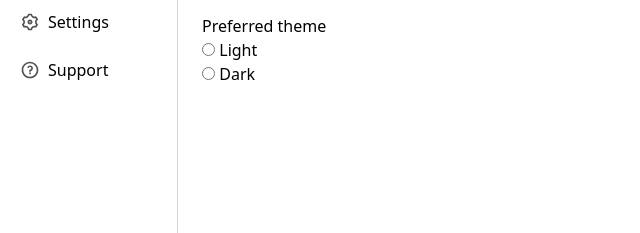
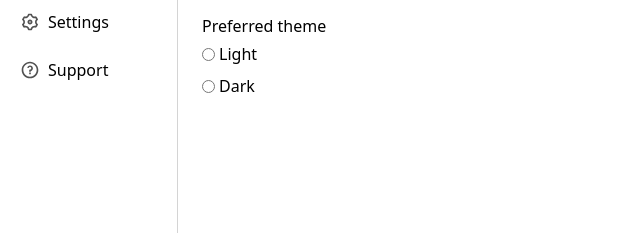
Before and after one commit to masayaShinoda/pharmacy_inventory_system, a Django app: template demo/templates/settings.html in a window 1280 px wide. Shown: the part 138-371 px from the top of the page, without its empty margins (0-640 px from the left). Run offline with Django 4.2, Linux system fonts and the light colour scheme; the template is opened without the code that fills it, so the values that code supplies are empty; some libraries are stand-ins or nearby versions.

Commit message:
move input into label

```diff
--- a/demo/templates/components/settings/theme-pref-fieldset.html
+++ b/demo/templates/components/settings/theme-pref-fieldset.html
@@ -2,7 +2,10 @@
 <fieldset id="theme-pref-fieldset">
     <legend>Preferred theme</legend>
     <div>
-        <input id="light"
+        <label for="light" class="flex items-center py-1">
+            <input
+                id="light"
+                class="mr-1"
                 type="radio"
                 name="preferred-theme"
                 value="light"
@@ -10,10 +13,16 @@
                 hx-swap="none"
                 {% if user_preferences.preferred_theme == "light" %}checked{% endif %}
             />
-        <label for="light">Light</label>
+            <span>
+                Light
+            </span>
+        </label>
     </div>
     <div>
-        <input id="dark"
+        <label for="dark" class="flex items-center py-1">
+            <input
+                id="dark"
+                class="mr-1"
                 type="radio"
                 name="preferred-theme"
                 value="dark"
@@ -21,7 +30,10 @@
                 hx-swap="none"
                 {% if user_preferences.preferred_theme == "dark" %}checked{% endif %}
             />
-        <label for="dark">Dark</label>
+            <span>
+                Dark
+            </span>
+        </label>
     </div>
 </fieldset>
 {% comment %} to safely access with JS {% endcomment %}
```
Lines whose indentation alone changed are shown as unchanged.
